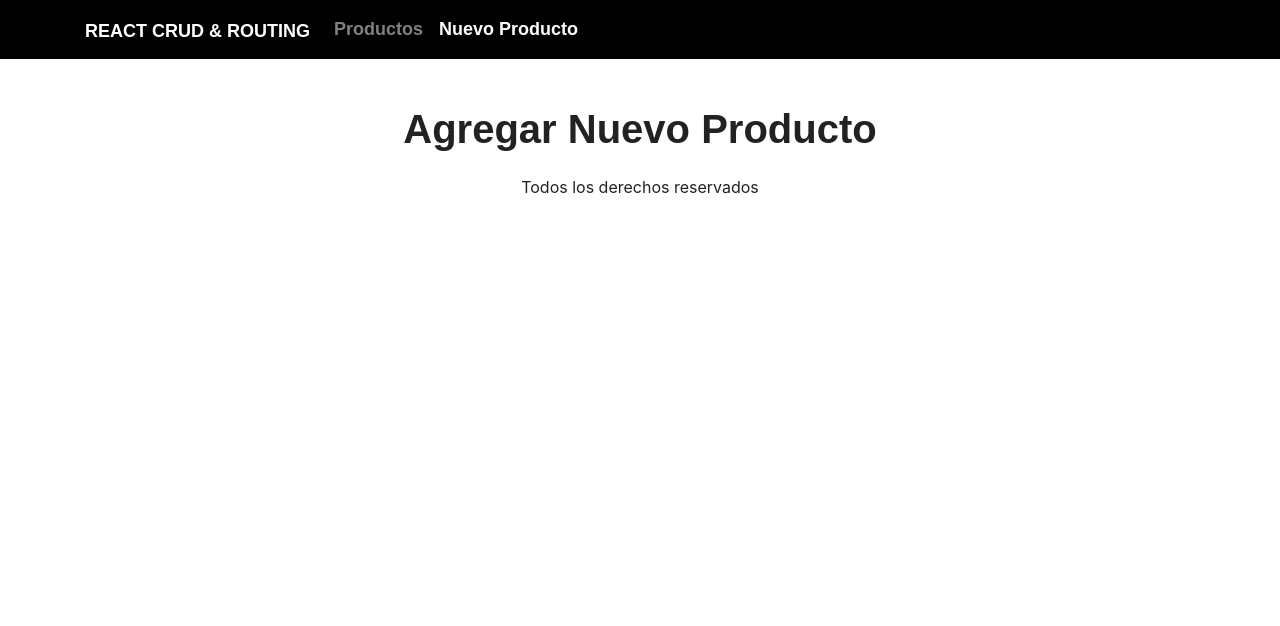
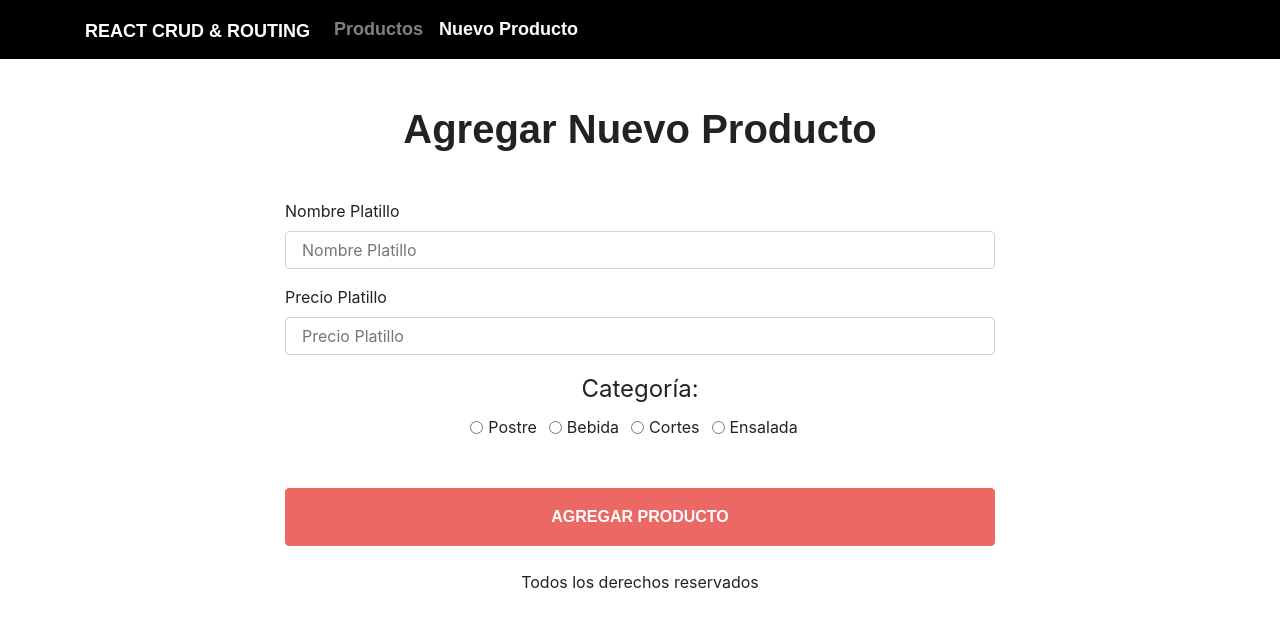
Before and after one commit to Larrygf02/react-router-crud, a React (Create React App) app: page /nuevo-producto in a window 1280 px wide. Shown: the top 626 px of the page. Built offline with nearby package versions, Linux system fonts and the light colour scheme; data requests are answered from the project's data file; a web font is replaced by a local one.

Commit message:
Generar formulario y state de

```diff
--- /dev/null
+++ b/db.json
@@ -0,0 +1,16 @@
+{
+    "restaurant": [
+        {
+            "precioPlatillo": "200",
+            "nombrePlatillo": "Cheescake",
+            "categoria": "Postres",
+            "id": 1
+        },
+        {
+            "precioPlatillo": "300",
+            "nombrePlatillo": "Pollito",
+            "categoria": "Saldados",
+            "id": 2
+        }
+    ]
+}
--- a/src/App.js
+++ b/src/App.js
@@ -1,5 +1,6 @@
-import React from 'react';
+import React, { useState, useEffect } from 'react';
 import { BrowserRouter as Router, Route, Switch } from 'react-router-dom'
+import axios from 'axios'
 import Productos from './components/Productos'
 import EditarProducto from './components/EditarProducto'
 import AgregarProducto from './components/AgregarProducto'
@@ -7,13 +8,27 @@ import Producto from './components/Producto'
 import Header from './components/Header'
 
 function App() {
+  const [ productos, guardarProductos ] = useState([])
+  useEffect(() => {
+    const consultarApi = async () => {
+      const resultado = await axios.get('http://localhost:4000/restaurant')
+      console.log(resultado.data);
+      guardarProductos(resultado.data)
+    }
+    consultarApi()
+  }, [])
+
+  console.log(productos);
   return (
     <Router>
       <Header />
       <main className="container mt-5">
         <Switch>
+          <Route exact path="/productos" render={() => (
+              <Productos productos={productos}/>
+            )
+          }></Route>
           <Route exact path="/nuevo-producto" component={AgregarProducto}></Route>
-          <Route exact path="/productos" component={Productos}></Route>
           <Route exact path="/productos/:id" component={Producto}></Route>
           <Route exact path="/producto/editar/:id" component={EditarProducto}></Route>
         </Switch>
--- a/src/components/AgregarProducto.js
+++ b/src/components/AgregarProducto.js
@@ -1,8 +1,100 @@
-import React from 'react';
+import React, { useState } from 'react';
 
 function AgregarProducto() {
+    // state
+    const [ nombrePlatillo, guardarNombre ] = useState('')
+    const [ precioPlatillo, guardarPrecio ] = useState('')
+    const [ categoria, guardarCategoria ] = useState('')
+
+    const leerValorRadio = e => {
+        guardarCategoria(e.target.value)
+    }
+
     return (
-        <h1 className="text-center">Agregar Nuevo Producto</h1>
+        <div className="col-md-8 mx-auto ">
+            <h1 className="text-center">Agregar Nuevo Producto</h1>
+
+            <form
+                className="mt-5"
+            >
+                <div className="form-group">
+                    <label>Nombre Platillo</label>
+                    <input
+                        type="text"
+                        className="form-control"
+                        name="nombre"
+                        placeholder="Nombre Platillo"
+                        onChange={e => guardarNombre(e.target.value)}
+                    />
+                </div>
+
+                <div className="form-group">
+                    <label>Precio Platillo</label>
+                    <input
+                        type="number"
+                        className="form-control"
+                        name="precio"
+                        placeholder="Precio Platillo"
+                        onChange={e => guardarPrecio(e.target.value)}
+                    />
+                </div>
+
+                <legend className="text-center">Categoría:</legend>
+                <div className="text-center">
+                <div className="form-check form-check-inline">
+                    <input
+                        className="form-check-input"
+                        type="radio"
+                        name="categoria"
+                        value="postre"
+                        onChange={leerValorRadio}
+                    />
+                    <label className="form-check-label">
+                        Postre
+                    </label>
+                </div>
+                <div className="form-check form-check-inline">
+                    <input
+                        className="form-check-input"
+                        type="radio"
+                        name="categoria"
+                        value="bebida"
+                        onChange={leerValorRadio}
+                    />
+                    <label className="form-check-label">
+                        Bebida
+                    </label>
+                </div>
+
+                <div className="form-check form-check-inline">
+                    <input
+                        className="form-check-input"
+                        type="radio"
+                        name="categoria"
+                        value="cortes"
+                        onChange={leerValorRadio}
+                    />
+                    <label className="form-check-label">
+                        Cortes
+                    </label>
+                </div>
+
+                <div className="form-check form-check-inline">
+                    <input
+                        className="form-check-input"
+                        type="radio"
+                        name="categoria"
+                        value="ensalada"
+                    />
+                    <label className="form-check-label">
+                        Ensalada
+                    </label>
+                </div>
+                </div>
+
+                <input type="submit" className="font-weight-bold text-uppercase mt-5 btn btn-primary btn-block py-3" value="Agregar Producto" />
+            </form>
+        </div>
     )
 }
 
--- /dev/null
+++ b/src/components/ProductoLista.js
@@ -0,0 +1,30 @@
+import React from 'react'
+import { Link } from 'react-router-dom'
+
+function ProductoLista({producto}) {
+
+    const eliminarProducto = id => {
+        console.log('eliminando', id);
+        //TODO: Eliminar registrs
+    }
+
+    return (
+        <li data-categoria={producto.categoria} className="list-group-item d-flex justify-content-between align-items-center">
+            <p>
+                {producto.nombrePlatillo} {' '}
+                <span className="font-weight-bold">${producto.precioPlatillo}</span>
+            </p>
+            <div>
+                <Link to={`/producto/editar/${producto.id}`}
+                    className="btn btn-success mr-2">Editar</Link>
+                <button type="button"
+                        className="btn btn-danger"
+                        onClick={() => eliminarProducto(producto.id)}>
+                            Eliminar
+                        </button>
+            </div>
+        </li>
+    )
+}
+
+export default ProductoLista;
--- a/src/components/Productos.js
+++ b/src/components/Productos.js
@@ -1,8 +1,17 @@
-import React from 'react';
+import React, { Fragment } from 'react';
+import ProductoLista from './ProductoLista'
 
-function Productos() {
+function Productos({productos}) {
+    console.log(productos);
     return (
-        <h1 className="text-center">Productos</h1>
+        <Fragment>
+            <h1 className="text-center">Productos</h1>
+            <ul className="list-group mt-5">
+                { productos.map(producto => (
+                    <ProductoLista key={producto.id} producto={producto}/>
+                ))}
+            </ul>
+        </Fragment>
     )
 }
 
```
